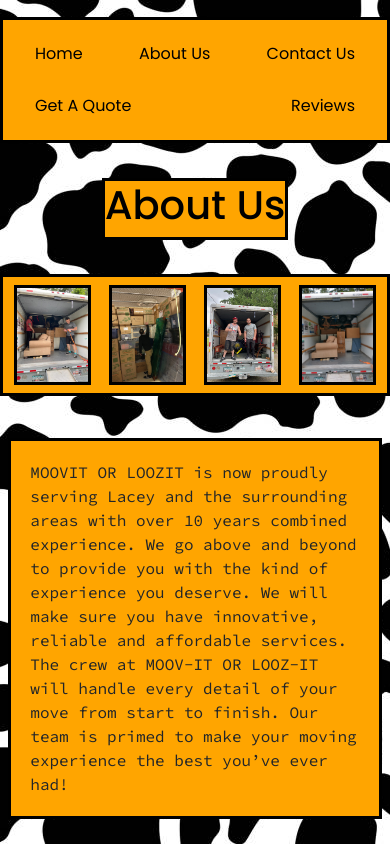
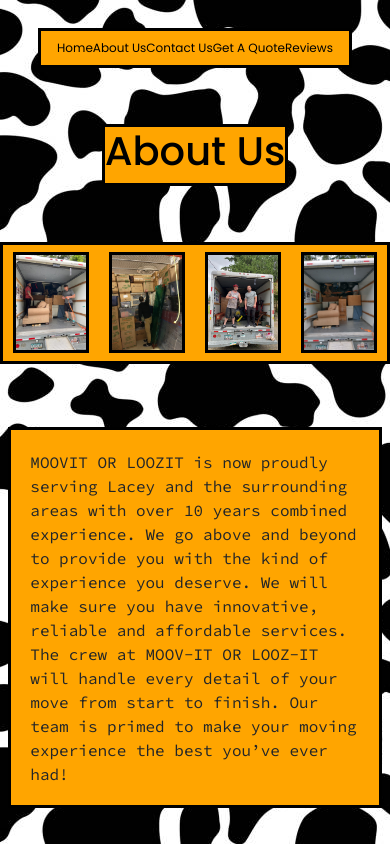
Before and after one commit to t-vanderwolk/MooveItOrLoozeIt, a website: page aboutus.html in a window 390 px wide. Drawn offline with nearby package versions, Linux system fonts and the light colour scheme; a web font is replaced by a local one.

Commit message:
styling for phone

```diff
--- a/assets/style.css
+++ b/assets/style.css
@@ -11,11 +11,13 @@
 
 
 .navbar {
-
+ display: flex;
+ justify-content: center;
     overflow:hidden;
     color: black;
     background-color:orange;
     font-family: 'Tinos', serif;
+
     border: 3px solid black;
     /* margin-bottom: 2%; */
 
@@ -23,11 +25,11 @@
   }
 
   .navbar a {
-    float: left;
-    font-size: 16px;
+    /* float: left; */
+    font-size: 12px;
     color: black;
     text-align: center;
-    padding: 14px 16px;
+    /* padding: 14px 16px; */
     text-decoration: none;
 
 
@@ -323,7 +325,7 @@
 
 .pictures{
 background-color: orange;
-justify-content: space-evenly;
+justify-content: space-around;
   display:flex;
    /* justify-content:space-around; */
 
```
